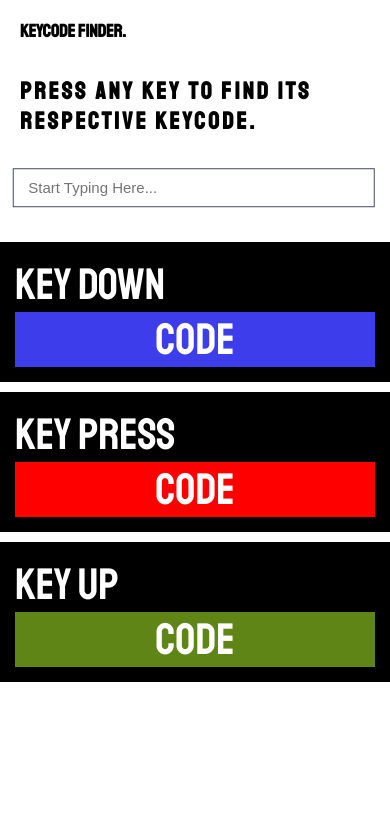
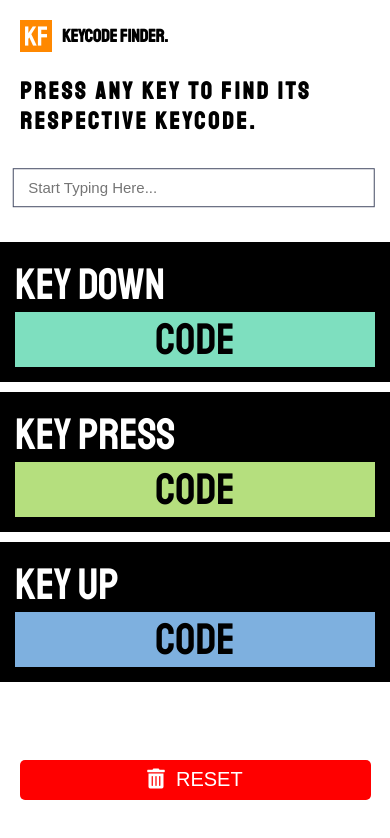
Before and after one commit to funcococode/funcococode.github.io, a plain HTML site: page index.html in a window 390 px wide. Drawn offline with Linux system fonts and the light colour scheme.

Commit message:
added a reset button

```diff
--- a/index.html
+++ b/index.html
@@ -6,11 +6,16 @@
     <meta name="viewport" content="width=device-width, initial-scale=1.0">
     <title>Keycode Finder</title>
     <link rel="shortcut icon" href="./favicon_io/favicon.ico" type="image/x-icon">
+    <link rel="stylesheet" href="https://cdnjs.cloudflare.com/ajax/libs/font-awesome/5.15.1/css/all.min.css" integrity="sha512-+4zCK9k+qNFUR5X+cKL9EIR+ZOhtIloNl9GIKS57V1MyNsYpYcUrUeQc9vNfzsWfV28IaLL3i96P9sdNyeRssA==" crossorigin="anonymous" />
     <link rel="stylesheet" href="style.css">
 </head>
 
 <body>
-    <h1 class="logo">Keycode Finder.</h1>
+    <h1 class="logo">
+        <img src="./favicon_io/favicon-32x32.png" alt="">
+        <p>Keycode Finder.</p>
+    </h1>
+    <button id="resetBtn"><i class="fas fa-trash-alt"></i> &nbsp;Reset</button>
     <h2>Press any key to find its respective keycode.</h2>
     <input type="text" id="keyInput" placeholder="Start Typing Here...">
     <div id="character"></div>
@@ -22,15 +27,15 @@
     <div id="keycode">
         <div>
             <p>Key Down</p>
-            <div id="keydown" style="background-color: rgb(61, 61, 235);">code</div>
+            <div id="keydown" style="background-color: rgb(126, 223, 191);color:black">code</div>
         </div>
         <div>
             <p>Key Press</p>
-            <div id="keypress">code</div>
+            <div id="keypress" style="background-color: rgb(181, 223, 126);color:black">code</div>
         </div>
         <div>
             <p>Key Up</p>
-            <div id="keyup" style="background-color: rgb(94, 133, 22);">code</div>
+            <div id="keyup" style="background-color: rgb(126, 176, 223);color:black">code</div>
         </div>
     </div>
 
--- a/main.js
+++ b/main.js
@@ -7,6 +7,8 @@ const infoChar = document.querySelector("#character");
 const infoKeyup = document.querySelector("#infoKeyup");
 const infoKeydown = document.querySelector("#infoKeydown");
 const infoKeypress = document.querySelector("#infoKeypress");
+
+const reset = document.querySelector("#resetBtn");
 
 addEventListener("keypress", (e) => {
     keypress.innerHTML = `${e.keyCode}`;
@@ -71,3 +73,11 @@ keyInput.addEventListener("keydown", (e) => {
                     <br>Meta Key : <span style="color:${(e.metaKey)?'green':'red'};text-transform:capitalize">${e.metaKey}</span>
                     `
 })
+
+
+
+reset.addEventListener("click", (e) => {
+    keyup.innerHTML = keydown.innerHTML = keypress.innerHTML = "code";
+    infoKeyup.innerHTML = infoKeydown.innerHTML = infoKeypress.innerHTML = "";
+    infoChar.innerHTML = ""
+})
--- a/style.css
+++ b/style.css
@@ -21,6 +21,27 @@ body {
     top: 20px;
     left: 20px;
     font-size: 18px;
+    height: 32px;
+    display: flex;
+    align-items: center;
+    gap: 10px;
+}
+
+#resetBtn {
+    border: none;
+    background: red;
+    color: white;
+    border-radius: 5px;
+    padding: 5px 25px;
+    position: absolute;
+    right: 20px;
+    top: 25px;
+    cursor: pointer;
+    transition: all .12s cubic-bezier(0.075, 0.82, 0.165, 1)
+}
+
+#resetBtn:hover {
+    transform: scale(0.95);
 }
 
 h2 {
@@ -110,4 +131,14 @@ h2 {
         display: block;
         margin-top: 10px;
     }
+    #resetBtn {
+        top: 90%;
+        left: 0;
+        right: 0;
+        width: 90%;
+        height: 40px;
+        margin: 0 auto;
+        text-transform: uppercase;
+        font-size: 20px;
+    }
 }
```
